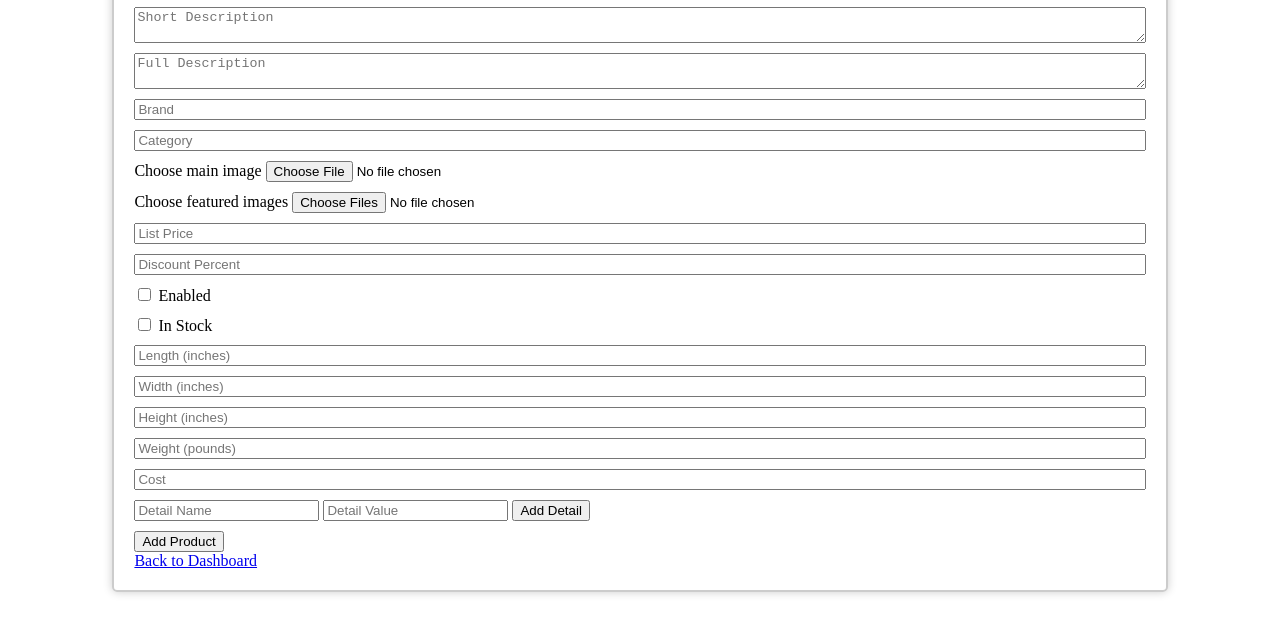
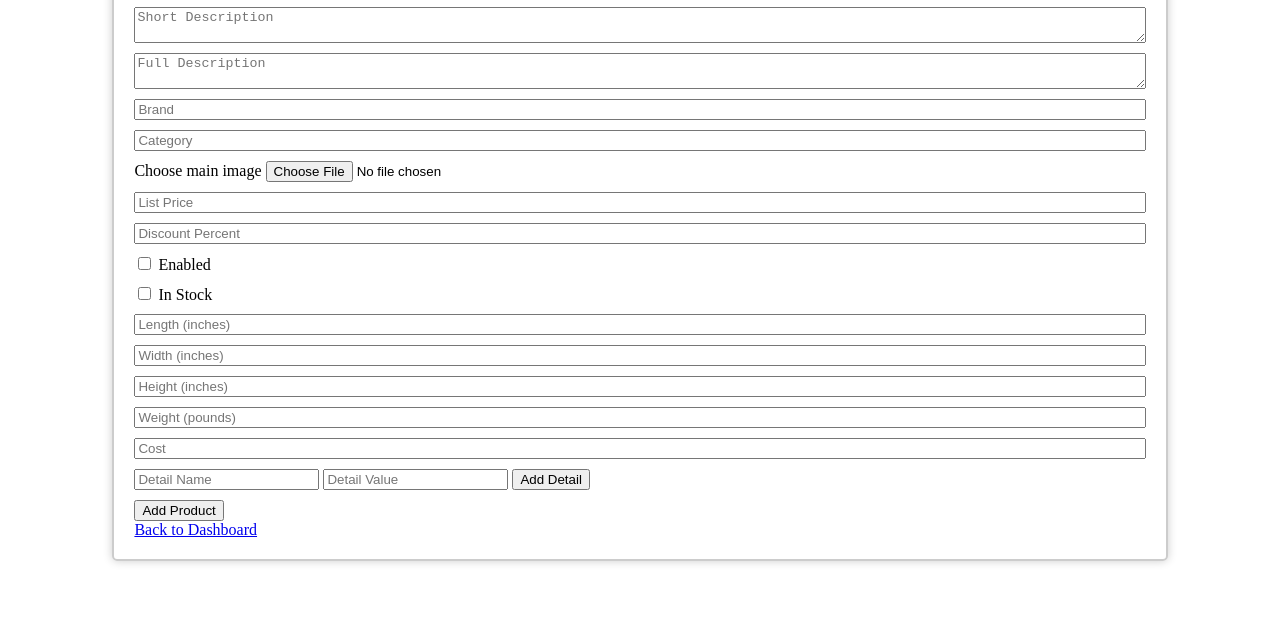
Before and after one commit to JorranL/Bluevelvet-Music-Store, a plain HTML site: page create-product.html in a window 1280 px wide. Shown: the part 181-800 px from the top of the page. Drawn offline with Linux system fonts and the light colour scheme.

Commit message:
Update create-product.html

```diff
--- a/create-product.html
+++ b/create-product.html
@@ -27,11 +27,6 @@
                 <label>Choose main image</label>
                 <input type="file" id="mainImage" accept="image/png" required>
                 <img id="productMainImage" style="display: none; max-width: 300px; margin-top: 10px;" />
-            </div>
-
-            <div>
-                <label>Choose featured images</label>
-                <input type="file" id="featuredImages" accept="image/png" multiple>
             </div>
 
             <input type="number" id="listPrice" placeholder="List Price" step="0.01" required>
```
